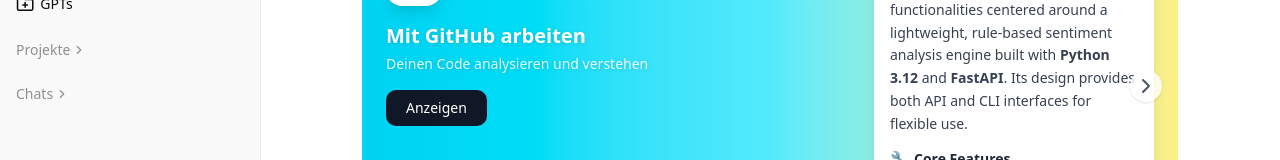
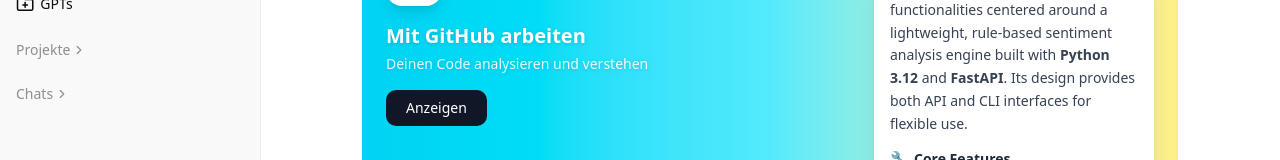
Before and after one commit to easakibahmad/chatgpt-apps-ui, a Next.js app: page / in a window 1280 px wide. Shown: the part 254-414 px from the top of the page. Built offline with nearby package versions, Linux system fonts and the light colour scheme.

Commit message:
feat: carousel arrow style updated

```diff
--- a/components/app-detail.tsx
+++ b/components/app-detail.tsx
@@ -475,7 +475,7 @@
       </div>
       {/* Screenshot Carousel */}
       <div
-        className="relative mb-8 overflow-visible"
+        className="relative mb-8 overflow-visible group"
         style={{
           paddingLeft:
             app.screenshots.length > 3 && currentSlide > 0 ? "30px" : "0",
@@ -588,7 +588,7 @@
         {currentSlide > 0 && (
           <button
             onClick={prevSlide}
-            className="cursor-pointer absolute left-0 top-1/2 -translate-y-1/2 -translate-x-4 w-8 h-8 bg-white rounded-full shadow-lg flex items-center justify-center hover:bg-gray-50 transition-colors border border-gray-200 z-10"
+            className="cursor-pointer absolute left-0 top-1/2 -translate-y-1/2 -translate-x-4 w-8 h-8 bg-white rounded-full shadow-lg flex items-center justify-center hover:bg-gray-50 transition-opacity duration-300 ease-in-out border border-gray-200 z-10 opacity-0 group-hover:opacity-100 pointer-events-none group-hover:pointer-events-auto"
           >
             <ChevronLeft className="w-6 h-6 text-gray-600" />
           </button>
@@ -597,7 +597,7 @@
           currentSlide < app.screenshots.length - 3 && (
             <button
               onClick={nextSlide}
-              className="cursor-pointer absolute top-1/2 -translate-y-1/2 w-8 h-8 bg-white/90 rounded-full shadow-sm flex items-center justify-center hover:bg-white transition-colors border border-gray-100 z-10"
+              className="cursor-pointer absolute top-1/2 -translate-y-1/2 w-8 h-8 bg-white/90 rounded-full shadow-sm flex items-center justify-center hover:bg-white transition-opacity duration-300 ease-in-out border border-gray-100 z-10 opacity-0 group-hover:opacity-100 pointer-events-none group-hover:pointer-events-auto"
               style={{ right: "-13px" }}
             >
               <ChevronRight className="w-6 h-6 text-gray-500" />
--- a/components/featured-carousel.tsx
+++ b/components/featured-carousel.tsx
@@ -205,7 +205,7 @@
   const canGoRight = activeIndex < featuredApps.length - 1;
 
   return (
-    <div className="relative -mt-1">
+    <div className="relative -mt-1 group">
       <div className="relative h-[320px] rounded-4xl overflow-hidden bg-gradient-to-r from-cyan-400 via-cyan-300 to-yellow-200">
         {/* Content */}
         <div className="relative z-10 p-6 h-full flex flex-col max-w-[45%]">
@@ -243,7 +243,7 @@
         {canGoLeft && (
           <button
             onClick={prevSlide}
-            className="absolute left-4 top-1/2 -translate-y-1/2 w-8 h-8 bg-white/80 hover:bg-white rounded-full flex items-center justify-center transition-colors z-20 shadow-sm"
+            className="cursor-pointer absolute left-4 top-1/2 -translate-y-1/2 w-8 h-8 bg-white rounded-full shadow-lg flex items-center justify-center hover:bg-gray-50 transition-opacity duration-300 ease-in-out border border-gray-200 z-20 opacity-0 group-hover:opacity-100 pointer-events-none group-hover:pointer-events-auto"
           >
             <ChevronLeft className="w-6 h-6 text-gray-600" />
           </button>
@@ -253,9 +253,9 @@
         {canGoRight && (
           <button
             onClick={nextSlide}
-            className="absolute right-4 top-1/2 -translate-y-1/2 w-8 h-8 bg-white/80 hover:bg-white rounded-full flex items-center justify-center transition-colors z-20 shadow-sm"
+            className="cursor-pointer absolute right-4 top-1/2 -translate-y-1/2 w-8 h-8 bg-white/90 rounded-full shadow-sm flex items-center justify-center hover:bg-white transition-opacity duration-300 ease-in-out border border-gray-100 z-20 opacity-0 group-hover:opacity-100 pointer-events-none group-hover:pointer-events-auto"
           >
-            <ChevronRight className="w-6 h-6 text-gray-600" />
+            <ChevronRight className="w-6 h-6 text-gray-500" />
           </button>
         )}
       </div>
```
